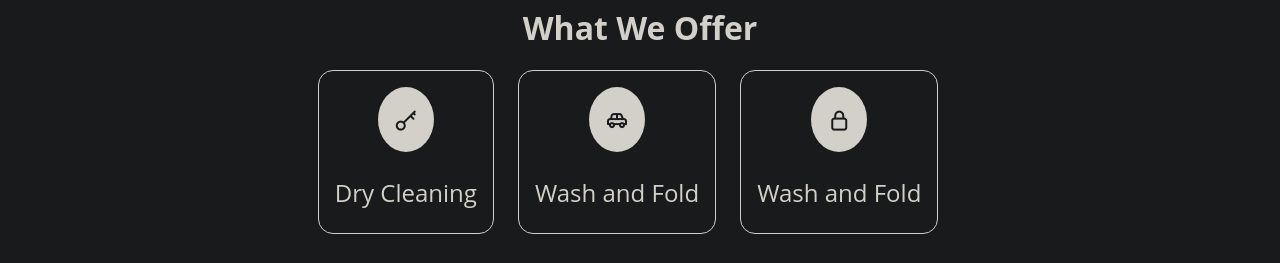
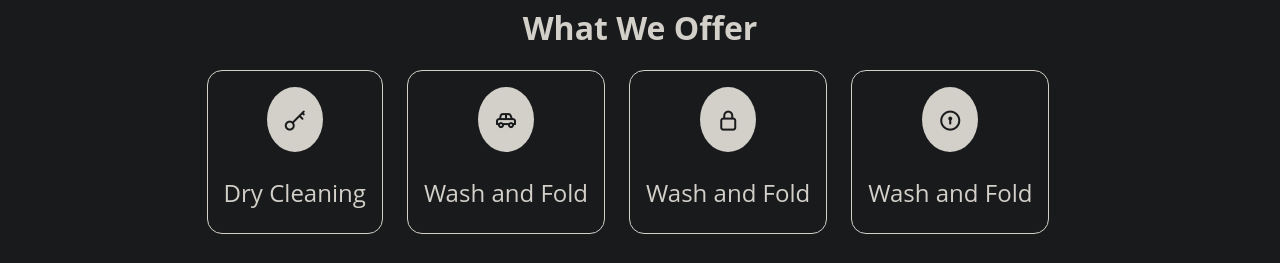
Before and after one commit to Yagasaki7K/website-chavesumare, a React (Vite) app: page / in a window 1280 px wide. Shown: the part 1103-1366 px from the top of the page. Built offline with nearby package versions, Linux system fonts and the light colour scheme.

Commit message:
Fix: flex-direction with 4 contents

```diff
--- a/src/components/OurServices.jsx
+++ b/src/components/OurServices.jsx
@@ -19,6 +19,10 @@ const OurServices = () => {
                 <i class="uil uil-lock"></i>
                 <p>Wash and Fold</p>
             </div>
+            <div className="service">
+                <i class="uil uil-keyhole-circle"></i>
+                <p>Wash and Fold</p>
+            </div>
         </div>
     </OurServicesDetails>
   )
--- a/src/components/OurServicesDetails.jsx
+++ b/src/components/OurServicesDetails.jsx
@@ -15,7 +15,7 @@ const OurServicesDetails = styled.div`
         display: flex;
         flex-direction: row;
 
-        @media (max-width: 500px) {
+        @media (max-width: 600px) {
             flex-direction: column;
         }
 
@@ -36,7 +36,7 @@ const OurServicesDetails = styled.div`
             }
 
             p {
-                margin-bottom: .5rem;
+                margin-bottom: 0.5rem;
             }
 
             border: 1px solid #d3cfc9;
```
